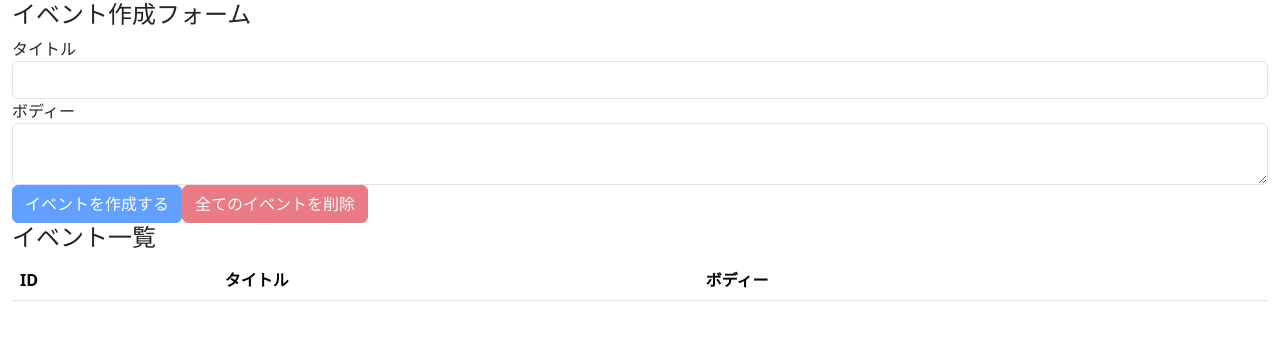
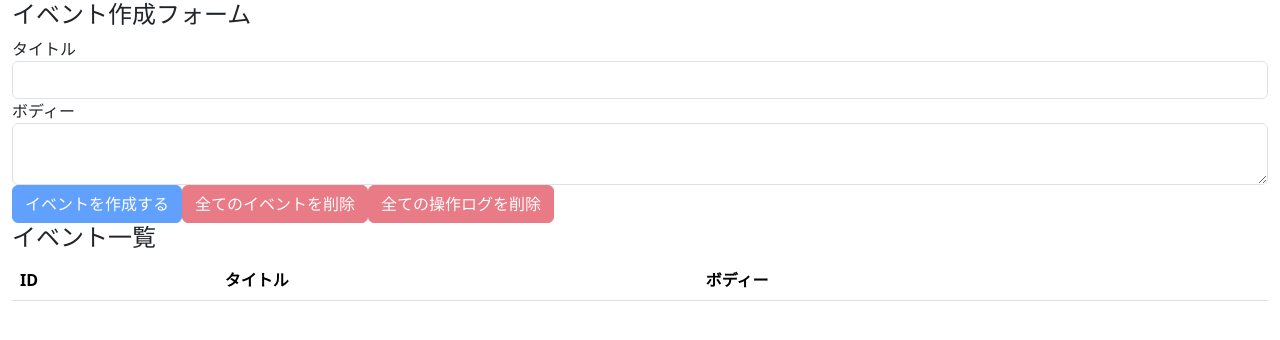
Before and after one commit to nakamura224/react-hooks-101, a React (Create React App) app: page / in a window 1280 px wide. Shown: the top 340 px of the page. Built offline with nearby package versions, Linux system fonts and the light colour scheme.

Commit message:
delete all operation logs

```diff
--- a/src/components/EventForm.js
+++ b/src/components/EventForm.js
@@ -42,6 +42,16 @@
   }
 
   const unCreatavle = title === '' ||body === ''
+  const deleteAllOperationLogs = (e) => {
+    e.preventDefault()
+    const result = window.confirm('全ての操作ログを本当に削除してもいいですか？')
+    if(result){
+      dispatch({
+        type: DELETE_ALL_OPERATION_LOGS
+      })
+    }
+
+  }
     return(
 <>
 <h4>イベント作成フォーム</h4>
@@ -56,6 +66,7 @@
       </div>
       <button　className="btn btn-primary" onClick = {addEvent} disabled = {unCreatavle}>イベントを作成する</button>
       <button className ="btn btn-danger" onClick ={deleteAllEvents} disabled = {state.events.length === 0}>全てのイベントを削除</button>
+      <button className ="btn btn-danger" onClick ={deleteAllOperationLogs} disabled = {state.operationLogs.length === 0}>全ての操作ログを削除</button>
 
     </form>
 </>
```
